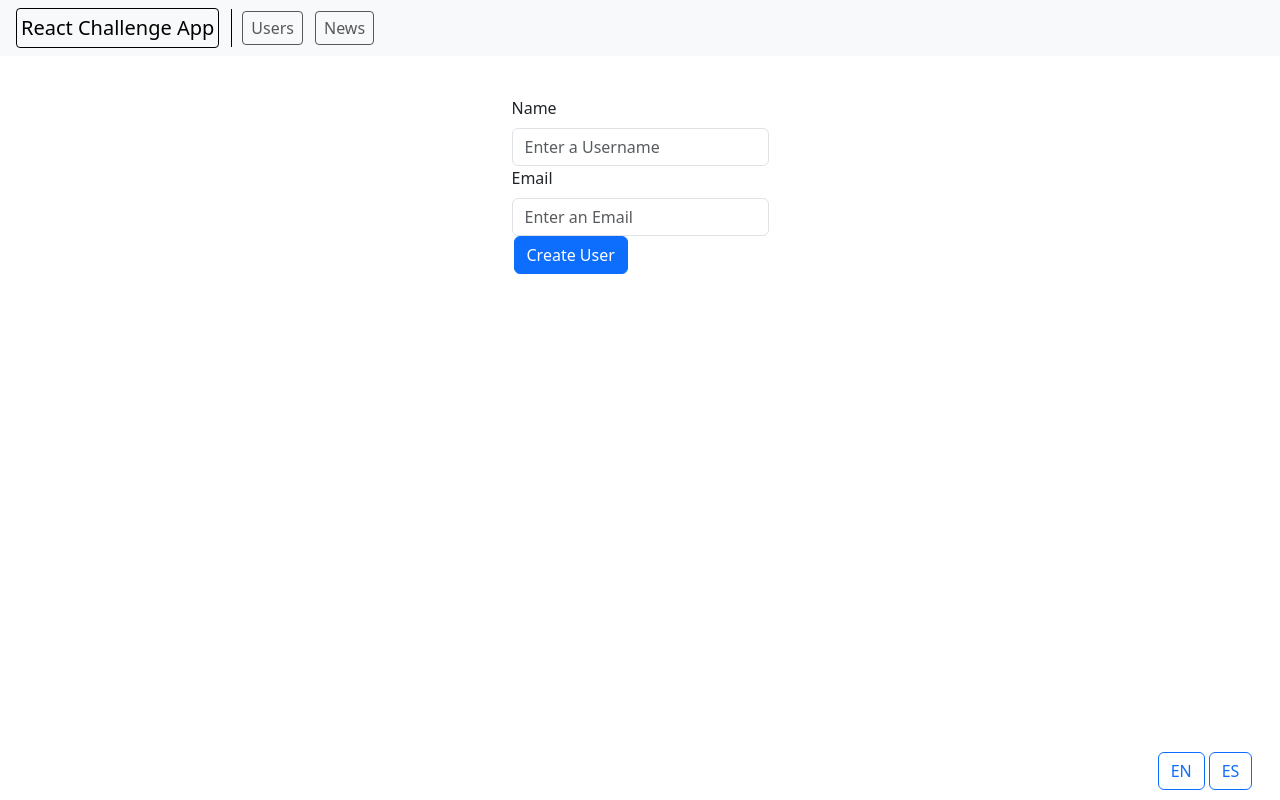
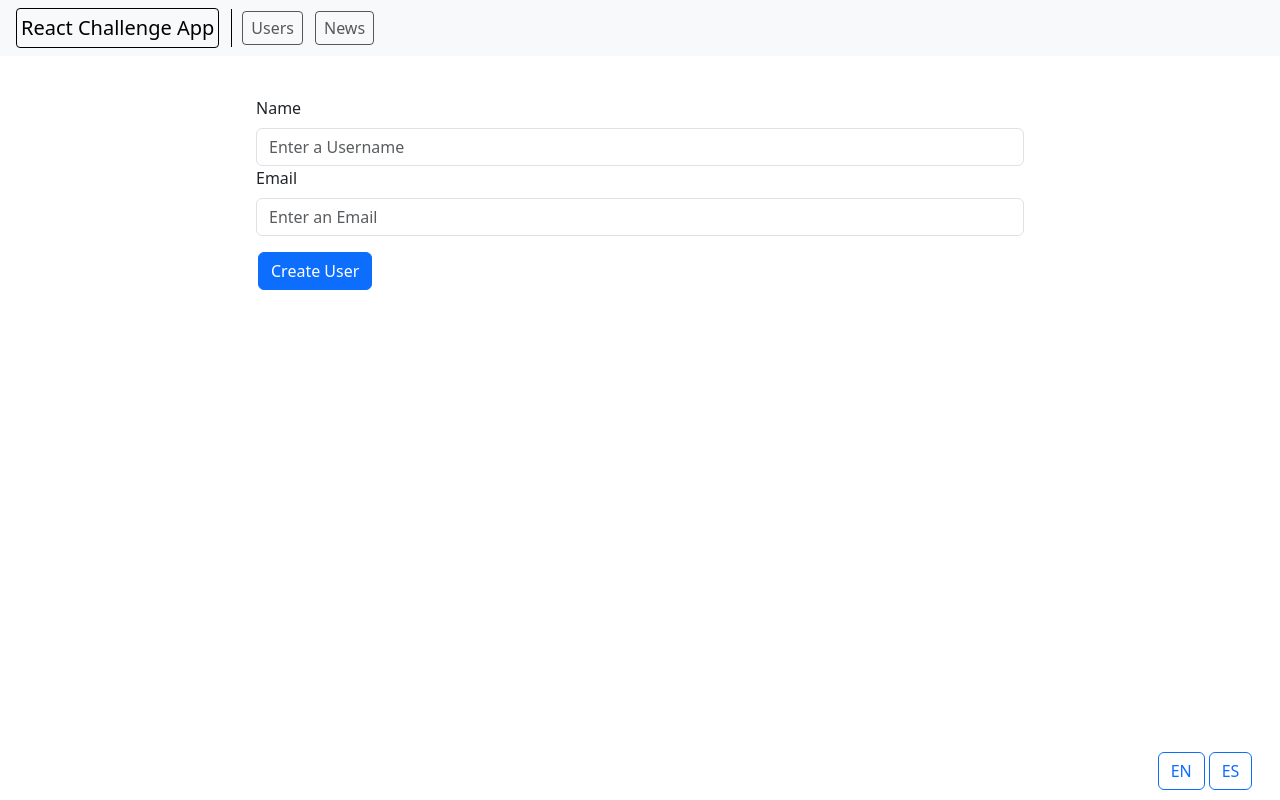
Before and after one commit to AlanCroda/ReactChallenge, a React (Vite) app in the folder react-app/: page /newuser in a window 1280 px wide. Built offline with nearby package versions, Linux system fonts and the light colour scheme.

Commit message:
userForm styling

```diff
--- a/react-app/src/components/users/UserForm.tsx
+++ b/react-app/src/components/users/UserForm.tsx
@@ -68,7 +68,7 @@ const UserForm: React.FC<UserFormProps> = ({ onSave, user }) => {
   const createUserTrans = t("createUser-btn");
 
   return (
-    <Form onSubmit={handleSubmit}>
+    <Form className="user-form" onSubmit={handleSubmit}>
       <Form.Group controlId="formName">
         <Form.Label>{t("name-text")}</Form.Label>
         <Form.Control
@@ -89,7 +89,7 @@ const UserForm: React.FC<UserFormProps> = ({ onSave, user }) => {
           onChange={handleInputChange}
         />
       </Form.Group>
-      <Button variant="primary" type="submit">
+      <Button className="form-submit-btn" variant="primary" type="submit">
         {user ? editUserTrans : createUserTrans}
       </Button>
     </Form>
--- /dev/null
+++ b/react-app/src/components/users/style/UserForm.css
@@ -0,0 +1,7 @@
+.user-form {
+  width: 60%;
+}
+
+.form-submit-btn {
+  margin-top: 16px;
+}
--- a/react-app/src/index.css
+++ b/react-app/src/index.css
@@ -29,10 +29,10 @@
     border-radius: 4px;
     margin-left: 10px !important;
   }
+}
 
-  .nav-link:hover {
-    color: white;
-  }
+.nav-link:hover {
+  color: white;
 }
 
 .separator {
--- a/react-app/src/main.tsx
+++ b/react-app/src/main.tsx
@@ -5,6 +5,7 @@ import "bootstrap/dist/css/bootstrap.css";
 import "bootstrap/dist/css/bootstrap.min.css";
 import "./index.css";
 import "./components/users/style/UserList.css";
+import "./components/users/style/UserForm.css";
 
 ReactDOM.createRoot(document.getElementById("root") as HTMLElement).render(
   <React.StrictMode>
```
